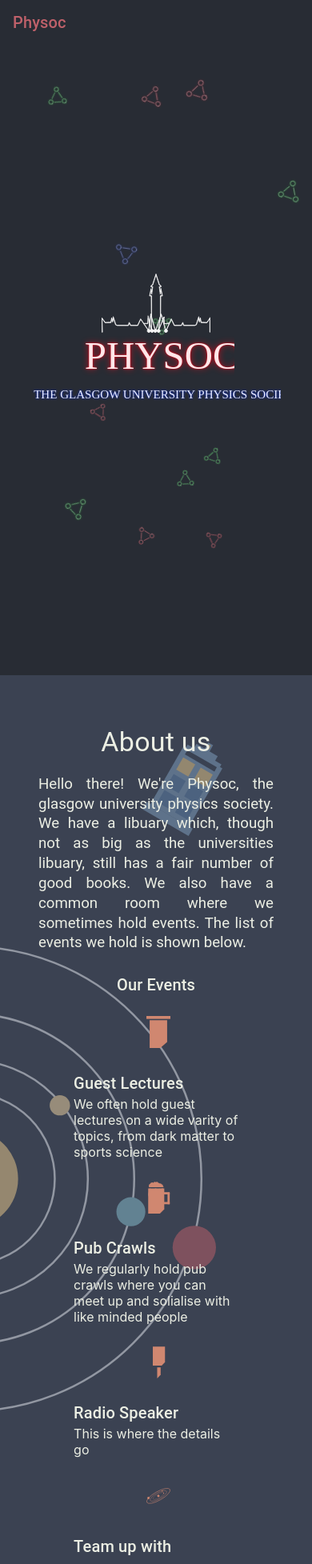
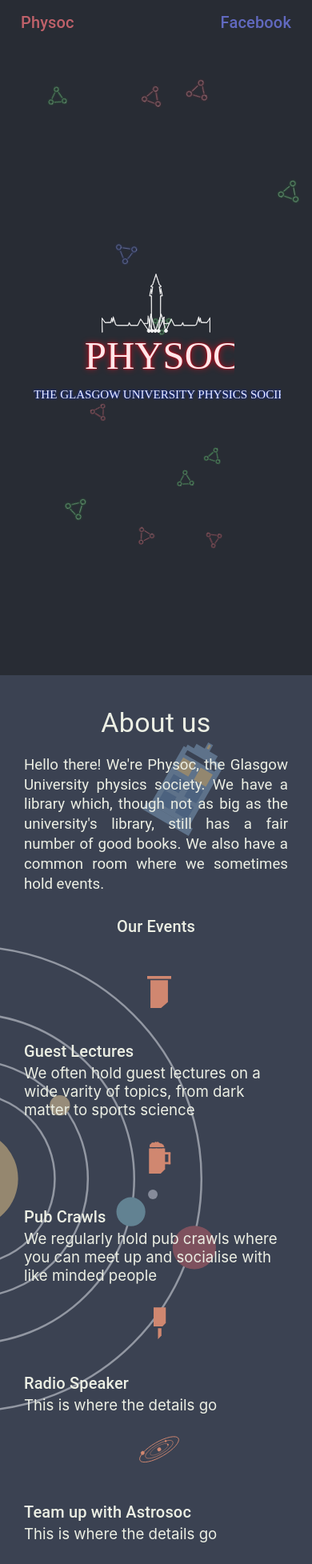
Before and after one commit to danielckeane/physocwebsite, a React (Create React App) app: page / in a window 390 px wide. Shown: the top 1955 px of the page at 80% size. Built offline with nearby package versions, Linux system fonts and the light colour scheme.

Commit message:
Finalised Website

```diff
--- a/public/index.html
+++ b/public/index.html
@@ -1,12 +1,12 @@
 <!DOCTYPE html>
 <html lang="en">
+
 <head>
   <meta charset="utf-8" />
   <link rel="shortcut icon" href="%PUBLIC_URL%/favicon.ico" />
   <meta
     name="viewport"
-      content="width=device-width, initial-scale=1, shrink-to-fit=no"
-    />
+    content="width=device-width, initial-scale=1, shrink-to-fit=no" />
   <meta name="theme-color" content="#000000" />
   <!--
       manifest.json provides metadata used when your web app is installed on a
@@ -22,9 +22,12 @@
       work correctly both with client-side routing and a non-root public URL.
       Learn how to configure a non-root public URL by running `npm run build`.
     -->
+  <meta name="description" content="The Glasgow University Physics society">
+  <meta name="keywords" content="Physoc,Glasgow University,Physics,society,GU">
   <!--<script type="text/javascript" src="../src/moveAlongPath.js" />;-->
-    <title>React App</title>
+  <title>Physoc</title>
 </head>
+
 <body>
   <noscript>You need to enable JavaScript to run this app.</noscript>
   <div id="root"></div>
@@ -39,4 +42,5 @@
       To create a production bundle, use `npm run build` or `yarn build`.
     -->
 </body>
+
 </html>
--- a/src/AboutItem.js
+++ b/src/AboutItem.js
@@ -38,13 +38,14 @@
         >
           <img
             src={this.props.img}
-            width="30em"
+            width={this.props.imgWidth}
 
             style={
               {
 
                 //margin: "auto"
                 // marginTop: "0.5em"
+                //width="30em"
               }
             }
           />
--- a/src/AboutUs.js
+++ b/src/AboutUs.js
@@ -20,7 +20,7 @@
                     style={{ padding: "20px 18%", zIndex: "2", "textAlign": "justify" }}
                 >
                     {
-                        "Hello there! We're Physoc, the glasgow university physics society.  We have a libuary which, though not as big as the universities libuary, still has a fair number of good books.  We also have a common room where we sometimes hold events.  The list of events we hold is shown below."
+                        "Hello there! We're Physoc, the Glasgow University physics society.  We have a library which, though not as big as the university's library, still has a fair number of good books.  We also have a common room where we sometimes hold events."
                     }
                 </Typography>
                 <Typography variant="h6" style={{ margin: "0.2em" }}>
@@ -29,12 +29,13 @@
                 <div
                     style={{
                         margin: "1em 10em",
-                        width: "70%",
+                        width: "60%",
                         alignItems: "center",
                         justifyContent: "center",
                         textAlign: "center"
                         //backgroundColor: "black"
                     }}
+                    className="AboutUsSmallScreen"
                 >
                     <Grid container spacing="24">
                         <Grid item xs={12} sm={6}>
@@ -42,13 +43,15 @@
                                 img="images/EventLecture.svg"
                                 title="Guest Lectures"
                                 body="We often hold guest lectures on a wide varity of topics, from dark matter to sports science"
+                                imgWidth="30px"
                             />
                         </Grid>
                         <Grid item xs={12} sm={6}>
                             <AboutItem
                                 img="images/EventBeer.svg"
                                 title="Pub Crawls"
-                                body="We regularly hold pub crawls where you can meet up and solialise with like minded people"
+                                body="We regularly hold pub crawls where you can meet up and socialise with like minded people"
+                                imgWidth="30px"
                             />
                         </Grid>
                         <Grid item xs={12} sm={6}>
@@ -56,13 +59,15 @@
                                 img="images/EventMicrophone.svg"
                                 title="Radio Speaker"
                                 body="This is where the details go"
+                                imgWidth="30px"
                             />
                         </Grid>
                         <Grid item xs={12} sm={6}>
                             <AboutItem
-                                img="images/EventSolarSystem.svg"
+                                img="images/EventSolarSystem2.svg"
                                 title="Team up with Astrosoc"
                                 body="This is where the details go"
+                                imgWidth="50px"
                             />
                         </Grid>
                     </Grid>
--- a/src/App.css
+++ b/src/App.css
@@ -168,7 +168,7 @@
 }
 
 @media screen and (max-width: 600px) {
-/*
+
   .App-content {
     background-color: #3b4252;
     padding: 40px 30px;
@@ -177,11 +177,12 @@
     flex-direction: column;
     align-items: center;
     justify-content: center;
-  }*/
+  }
 
   .NotDisplayOnSmallScreens {
       display: none !important;
   }
+
 
   .DisplayBlockOnSmallScreens {
     display: block !important;
@@ -189,16 +190,21 @@
     width: 100% !important;
   }
 
+
+
   .AboutUsSmallScreen {
     width: 100% !important;
     font-size: 14pt !important;
+    padding: 20px 20px !important;
   }
+
 
   .UpcomingEventSmallScreen {
     width: 100% !important;
     font-size: 12pt !important;
     padding: 0px 0px !important;
   }
+
 
   .UpcomingEventItemWidthSmallScreen {
     width: 100% !important;
@@ -219,4 +225,5 @@
     text-align: center !important;
   }
 
+
 }
--- a/src/App.js
+++ b/src/App.js
@@ -137,7 +137,7 @@
               fontStyle: "italic"
             }}
           >
-            You've reached the end, or, as any good physics knows, you've only
+            You've reached the end, or, as any good physicist knows, you've only
             just found the beginning.
           </Typography>
         </div>
--- a/src/NavBar.js
+++ b/src/NavBar.js
@@ -16,16 +16,18 @@
 class NavBar extends Component {
   render() {
     return (
-      <AppBar
+      <div
 
-        style={{ background: "transparent", boxShadow: "none", "position": "fixed" }}
+        style={{ width: "100%", background: "transparent", boxShadow: "none", "position": "fixed", "margin": "0px 0px" }}
         color="#00ff00"
       >
         <Toolbar>
 
           <Typography variant="h6" style={{ color: "#bf616a" }}>
 
-            Physoc
+            <a href="#TopPage" className="Nav-button" style={{ color: "#bf616a" }}>
+              Physoc
+              </a>
           </Typography>
           <div style={{ flexGrow: "1" }} />
 
@@ -55,8 +57,18 @@
           </a>
           </Typography>
 
+          <Typography
+            variant="h6"
+
+          >
+            <a href="https://www.facebook.com/guphysoc/" style={{ "color": "#6169bf" }} className="Nav-button">
+              Facebook
+          </a>
+          </Typography>
+
+
         </Toolbar>
-      </AppBar>
+      </div>
     );
   }
 }
--- a/src/UpcomingEvents.js
+++ b/src/UpcomingEvents.js
@@ -22,7 +22,7 @@
                 />
                 <Typography variant="h5" style={{ padding: "3px 10px" }} className="AboutUsSmallScreen">
                     {
-                        "We currently have no upcoming events (but it's best to check facebook, justin case)"
+                        "We currently have no upcoming events (but it's best to check facebook, just in case)"
                     }
                 </Typography>
             </div>
```
Also changed, not shown: public/images/EventSolarSystem2.svg (added). Lines whose indentation alone changed are shown as unchanged.
